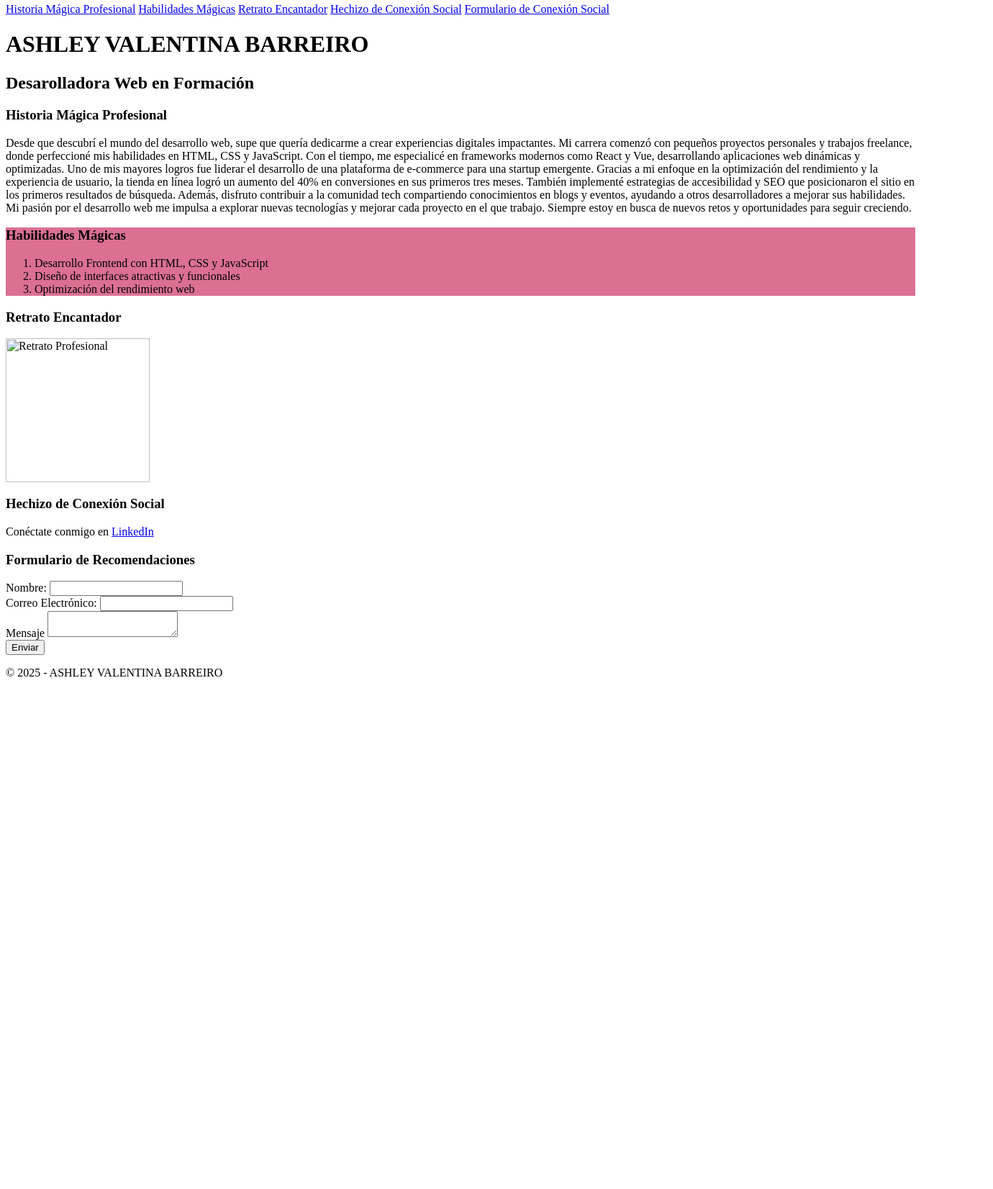
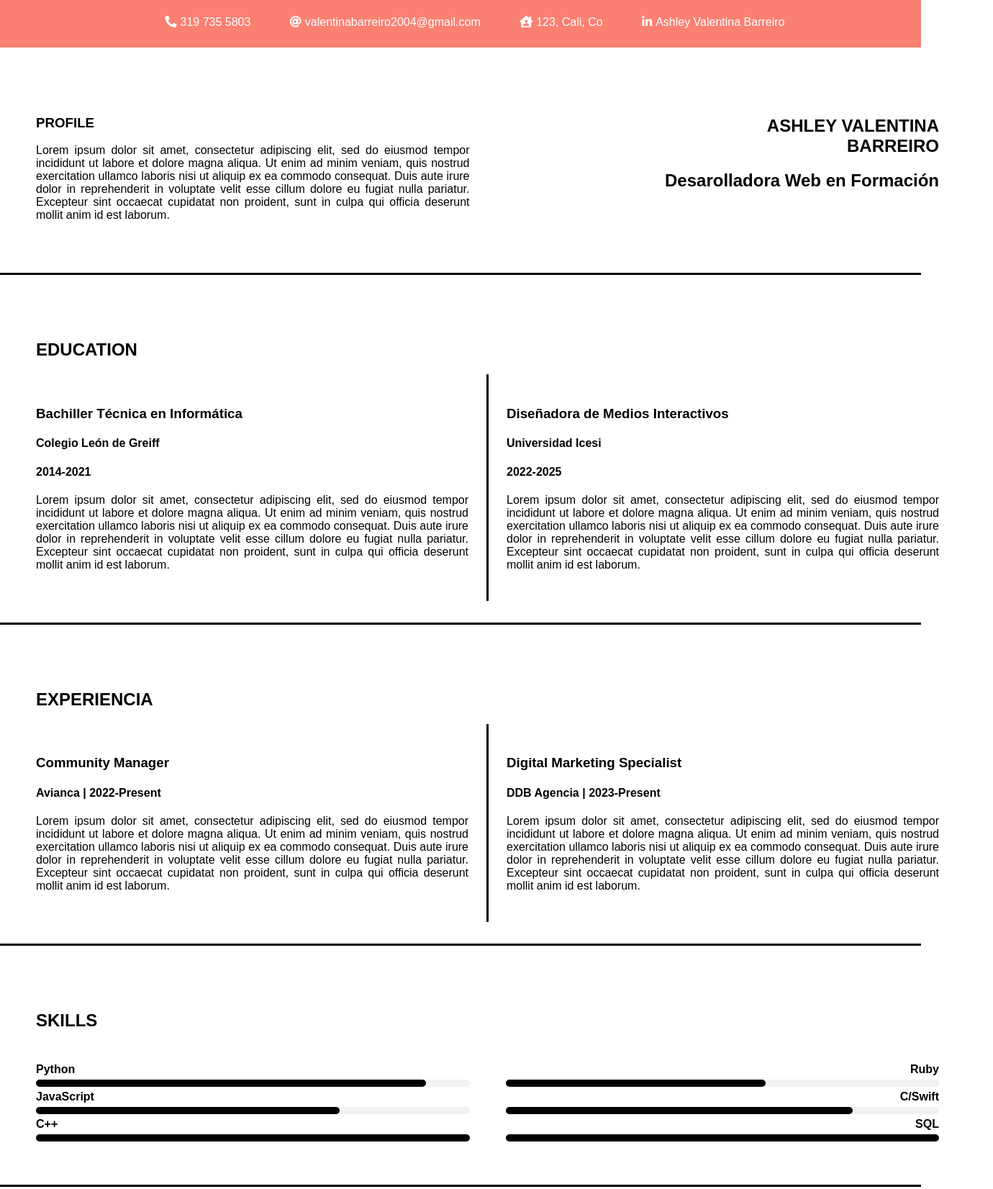
Before and after one commit to ashleybarreiro11/desarrolladora_web, a plain HTML site: page index.html in a window 1280 px wide. Shown: the part 4-1656 px from the top of the page at 72% size, 1380 px wide, since content can reach past the window. Before the commit the page ends 964 px from the top, so only its background shows below. Drawn offline with Linux system fonts and the light colour scheme.

Commit message:
Mi perfil de desarrolladora web ha sido actualizado.

```diff
--- /dev/null
+++ b/estilos.css
@@ -0,0 +1,203 @@
+body {
+    font-family: Arial, sans-serif;
+    background: white;
+    margin: 0px;
+  }
+
+  header {
+      text-align: center;
+  }
+
+  header img {
+      width: 100%;
+  }
+
+  main {
+    text-align: right;
+}
+
+  nav {
+      background: #FA8072;
+      color: white;
+      padding: 10px 0 10px 0;
+      margin-top: 0px;
+  }
+
+  nav ul li {
+      display: inline;
+      margin: 0 25px;
+  }
+
+  nav ul li a {
+      color: white;
+      text-decoration: none;
+      font-weight: bold;
+  }
+
+  a {
+      padding: 10px;
+
+
+        .texto {
+          margin-left: 5px;
+        }
+
+  }
+
+  a:hover {
+      background-color: #2d9ec0;
+      padding: 10px;
+      border-radius: 10px;
+  }
+
+  section {
+      padding-top: 50px;
+      margin-bottom: 30px;
+  }
+
+  hr {
+    border: 0;
+    border-top: 3px solid black;
+    margin: 20px 0;
+}
+
+.education {
+    background-color: white;
+    width: 100%;
+    padding-left: 50px;
+    padding-right: 50px;
+}
+
+.education-element {
+    padding: 25px 25px 25px 0px;
+    width: 50%;
+    text-align: justify;
+}
+
+.education-container {
+    display: flex;
+}
+
+.borde {
+    padding-left: 25px;
+    border-left: 3px solid black;
+}
+
+.experiencia {
+    background-color: white;
+    width: 100%;
+    padding-left: 50px;
+    padding-right: 50px;
+}
+
+.experiencia-element {
+    padding: 25px 25px 25px 0px;
+    width: 50%;
+    text-align: justify;
+}
+
+.experiencia-container {
+    display: flex;
+}
+
+.borde {
+    padding-left: 25px;
+    border-left: 3px solid black;
+}
+
+.profile {
+    background-color: white;
+    width: 100%;
+    padding-left: 50px;
+    padding-right: 50px;
+}
+
+.profile-element {
+    padding: 25px 25px 25px 0px;
+    width: 50%;
+    text-align: justify;
+}
+
+.profile-container {
+    display: flex;
+}
+
+.borde2 {
+    padding-left: 25px;
+    text-align: right;
+}
+
+.texto {
+    margin-left: 5px;
+}
+
+.skills {
+    background-color: white;
+    width: 100%;
+    padding-left: 50px;
+    padding-right: 50px;
+}
+
+.skills-element {
+    padding: 25px 25px 25px 0px;
+    width: 50%;
+    text-align: justify;
+}
+
+.skills-container {
+    display: flex;
+}
+
+.borde3 {
+    padding-left: 25px;
+    text-align: right;
+}
+
+.skill-block {
+    width: 45%;
+}
+.skill-name {
+    font-weight: bold;
+}
+.bar {
+    width: 100%;
+    background-color: #f1f1f1;
+    border-radius: 5px;
+    margin: 5px 0;
+}
+.bar-fill {
+    height: 10px;
+    border-radius: 5px;
+}
+.python { width: 90%; background-color: black; }
+.javascript { width: 70%; background-color: black; }
+.cpp { width: 100%; background-color: black; }
+.ruby { width: 60%; background-color: black; }
+.cswift { width: 80%; background-color: black; }
+.sql { width: 100%; background-color: black; }
+.divider {
+    border-left: 2px solid #000;
+    height: auto;
+}
+
+.proyectos {
+    background-color: white;
+    width: 100%;
+    padding-left: 50px;
+    padding-right: 50px;
+}
+
+.proyectos-element {
+    padding: 25px 25px 25px 0px;
+    width: 50%;
+    text-align: justify;
+}
+
+.proyectos-container {
+    display: flex;
+}
+
+.borde {
+    padding-left: 25px;
+    border-left: 3px solid black;
+}
--- a/index.html
+++ b/index.html
@@ -1,48 +1,132 @@
 <html>
     <head>
+
+        <link rel="stylesheet" href="estilos.css">
+        <link rel="stylesheet" href="https://cdnjs.cloudflare.com/ajax/libs/font-awesome/5.15.4/css/all.min.css">
+
         <body>
             <header>
             <nav>
-                <a href = "#historia">Historia Mágica Profesional</a>
-                <a href = "#habilidades">Habilidades Mágicas</a>
-                <a href = "#retrato">Retrato Encantador</a>
-                <a href = "#hechizo">Hechizo de Conexión Social</a>
-                <a href = "#formulario">Formulario de Conexión Social</a>
+                <ul>
+                    <li><i class="fas fa-phone-alt"></i><span class="texto">319 735 5803</span></li>
+                    <li><i class="fas fa-at"></i><span class="texto">valentinabarreiro2004@gmail.com</span></li>
+                    <li><i class="fas fa-house-user"></i><span class="texto">123, Cali, Co</span></li>
+                    <li><i class="fab fa-linkedin-in"></i><span class="texto">Ashley Valentina Barreiro</span></li>
+                </ul>
             </nav>
             </header>
 
-            <main>
-                <h1>ASHLEY VALENTINA BARREIRO</h1>
-                <h2>Desarolladora Web en Formación</h2>
-            </main>
-
-            <section id = "historia">
-                <article>
-                <h3>Historia Mágica Profesional</h3>
-                <p>Desde que descubrí el mundo del desarrollo web, supe que quería dedicarme a crear experiencias digitales impactantes. Mi carrera comenzó con pequeños proyectos personales y trabajos freelance, donde perfeccioné mis habilidades en HTML, CSS y JavaScript. Con el tiempo, me especialicé en frameworks modernos como React y Vue, desarrollando aplicaciones web dinámicas y optimizadas. Uno de mis mayores logros fue liderar el desarrollo de una plataforma de e-commerce para una startup emergente. Gracias a mi enfoque en la optimización del rendimiento y la experiencia de usuario, la tienda en línea logró un aumento del 40% en conversiones en sus primeros tres meses. También implementé estrategias de accesibilidad y SEO que posicionaron el sitio en los primeros resultados de búsqueda. Además, disfruto contribuir a la comunidad tech compartiendo conocimientos en blogs y eventos, ayudando a otros desarrolladores a mejorar sus habilidades. Mi pasión por el desarrollo web me impulsa a explorar nuevas tecnologías y mejorar cada proyecto en el que trabajo. Siempre estoy en busca de nuevos retos y oportunidades para seguir creciendo.</p>
-                </article>
-            </section>
-
-            <section id = "habilidades">
-                <div style = background-color:palevioletred>
-                <h3>Habilidades Mágicas</h3>
-                <ol>
-                    <li>Desarrollo Frontend con HTML, CSS y JavaScript</li>
-                    <li>Diseño de interfaces atractivas y funcionales</li>
-                    <li>Optimización del rendimiento web</li>
-                </ol>
+            <section>
+                <div class="profile">
+                    <div class="profile-container">
+                        <div class="profile-element">
+                            <h3>PROFILE</h3>
+                            <p>Lorem ipsum dolor sit amet, consectetur adipiscing elit, sed do eiusmod tempor incididunt ut labore et dolore magna aliqua. Ut enim ad minim veniam, quis nostrud exercitation ullamco laboris nisi ut aliquip ex ea commodo consequat. Duis aute irure dolor in reprehenderit in voluptate velit esse cillum dolore eu fugiat nulla pariatur. Excepteur sint occaecat cupidatat non proident, sunt in culpa qui officia deserunt mollit anim id est laborum.</p>
+                        </div>
+                        <div class="profile-element borde2">
+                            <h1>ASHLEY VALENTINA <br> BARREIRO</h1>
+                            <h2>Desarolladora Web en Formación</h2>
+                        </div>
+                    </div>
                 </div>
             </section>
 
-            <section id = "retrato">
-                <h3>Retrato Encantador</h3>
-                <img src="C:\Users\valen\Downloads\retrato_encantador.jpg" alt="Retrato Profesional" width="200">
+            <hr>
+
+            <section>
+                <div class="education">
+                    <h2>EDUCATION</h2>
+                    <div class="education-container">
+                        <div class="education-element">
+                            <h3>Bachiller Técnica en Informática</h3>
+                            <h4>Colegio León de Greiff</h4>
+                            <h4>2014-2021</h4>
+                            <p>Lorem ipsum dolor sit amet, consectetur adipiscing elit, sed do eiusmod tempor incididunt ut labore et dolore magna aliqua. Ut enim ad minim veniam, quis nostrud exercitation ullamco laboris nisi ut aliquip ex ea commodo consequat. Duis aute irure dolor in reprehenderit in voluptate velit esse cillum dolore eu fugiat nulla pariatur. Excepteur sint occaecat cupidatat non proident, sunt in culpa qui officia deserunt mollit anim id est laborum.</p>
+                        </div>
+                        <div class="education-element borde">
+                            <h3>Diseñadora de Medios Interactivos</h3>
+                            <h4>Universidad Icesi</h4>
+                            <h4>2022-2025</h4>
+                            <p>Lorem ipsum dolor sit amet, consectetur adipiscing elit, sed do eiusmod tempor incididunt ut labore et dolore magna aliqua. Ut enim ad minim veniam, quis nostrud exercitation ullamco laboris nisi ut aliquip ex ea commodo consequat. Duis aute irure dolor in reprehenderit in voluptate velit esse cillum dolore eu fugiat nulla pariatur. Excepteur sint occaecat cupidatat non proident, sunt in culpa qui officia deserunt mollit anim id est laborum.</p>
+                        </div>
+                    </div>
+                </div>
             </section>
+
+            <hr>
+
+            <section>
+                <div class="experiencia">
+                    <h2>EXPERIENCIA</h2>
+                    <div class="experiencia-container">
+                        <div class="experiencia-element">
+                            <h3>Community Manager</h3>
+                            <h4>Avianca | 2022-Present</h4>
+                            <p>Lorem ipsum dolor sit amet, consectetur adipiscing elit, sed do eiusmod tempor incididunt ut labore et dolore magna aliqua. Ut enim ad minim veniam, quis nostrud exercitation ullamco laboris nisi ut aliquip ex ea commodo consequat. Duis aute irure dolor in reprehenderit in voluptate velit esse cillum dolore eu fugiat nulla pariatur. Excepteur sint occaecat cupidatat non proident, sunt in culpa qui officia deserunt mollit anim id est laborum.</p>
+                        </div>
+                        <div class="experiencia-element borde">
+                            <h3>Digital Marketing Specialist</h3>
+                            <h4>DDB Agencia | 2023-Present</h4>
+                            <p>Lorem ipsum dolor sit amet, consectetur adipiscing elit, sed do eiusmod tempor incididunt ut labore et dolore magna aliqua. Ut enim ad minim veniam, quis nostrud exercitation ullamco laboris nisi ut aliquip ex ea commodo consequat. Duis aute irure dolor in reprehenderit in voluptate velit esse cillum dolore eu fugiat nulla pariatur. Excepteur sint occaecat cupidatat non proident, sunt in culpa qui officia deserunt mollit anim id est laborum.</p>
+                        </div>
+                    </div>
+                </div>
+            </section>
+
+            <hr>
+
+            <section>
+                <div class="skills">
+                    <h2>SKILLS</h2>
+                    <div class="skills-container">
+                        <div class="skills-element">
+                            <div class="skill-name">Python</div>
+                            <div class="bar"><div class="bar-fill python"></div></div>
+                            <div class="skill-name">JavaScript</div>
+                            <div class="bar"><div class="bar-fill javascript"></div></div>
+                            <div class="skill-name">C++</div>
+                            <div class="bar"><div class="bar-fill cpp"></div></div>
+                        </div>
+                        <div class="skills-element borde3">
+                            <div class="skill-name">Ruby</div>
+                            <div class="bar"><div class="bar-fill ruby"></div></div>
+                            <div class="skill-name">C/Swift</div>
+                            <div class="bar"><div class="bar-fill cswift"></div></div>
+                            <div class="skill-name">SQL</div>
+                            <div class="bar"><div class="bar-fill sql"></div>
+                        </div>
+                    </div>
+                </div>
+            </section>
+
+            <hr>
+
+            <section>
+                <div class="proyectos">
+                    <h2>PROYECTOS</h2>
+                    <div class="proyectos-container">
+                        <div class="proyectos-element">
+                            <h3>Sinergia 33</h3>
+                            <h4>2024</h4>
+                            <p>Lorem ipsum dolor sit amet, consectetur adipiscing elit, sed do eiusmod tempor incididunt ut labore et dolore magna aliqua. Ut enim ad minim veniam, quis nostrud exercitation ullamco laboris nisi ut aliquip ex ea commodo consequat. Duis aute irure dolor in reprehenderit in voluptate velit esse cillum dolore eu fugiat nulla pariatur. Excepteur sint occaecat cupidatat non proident, sunt in culpa qui officia deserunt mollit anim id est laborum.</p>
+                        </div>
+                        <div class="proyectos-element borde">
+                            <h3>Icesi Dona Sangre</h3>
+                            <h4>2023</h4>
+                            <p>Lorem ipsum dolor sit amet, consectetur adipiscing elit, sed do eiusmod tempor incididunt ut labore et dolore magna aliqua. Ut enim ad minim veniam, quis nostrud exercitation ullamco laboris nisi ut aliquip ex ea commodo consequat. Duis aute irure dolor in reprehenderit in voluptate velit esse cillum dolore eu fugiat nulla pariatur. Excepteur sint occaecat cupidatat non proident, sunt in culpa qui officia deserunt mollit anim id est laborum.</p>
+                        </div>
+                    </div>
+                </div>
+            </section>
+
+            <hr>
 
             <section id = "hechizo">
                 <h3>Hechizo de Conexión Social</h3>
                 <p>Conéctate conmigo en <a href="https://www.linkedin.com/in/ashley-valentina-barreiro-600a40255/" target="_blank">LinkedIn</a></p>
             </section>
+
+            <hr>
 
             <section id = "formulario">
                 <h3>Formulario de Recomendaciones</h3>
```
